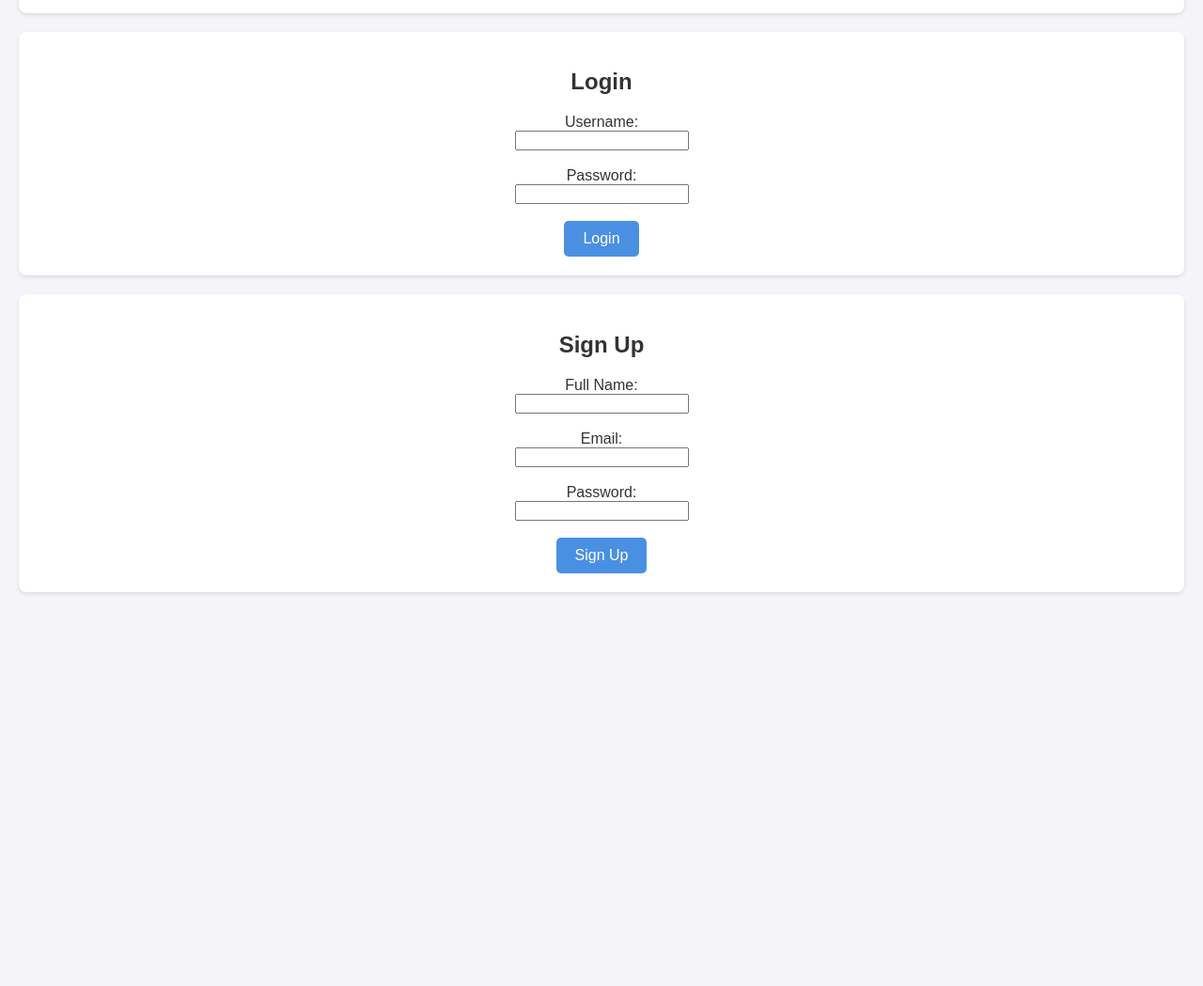
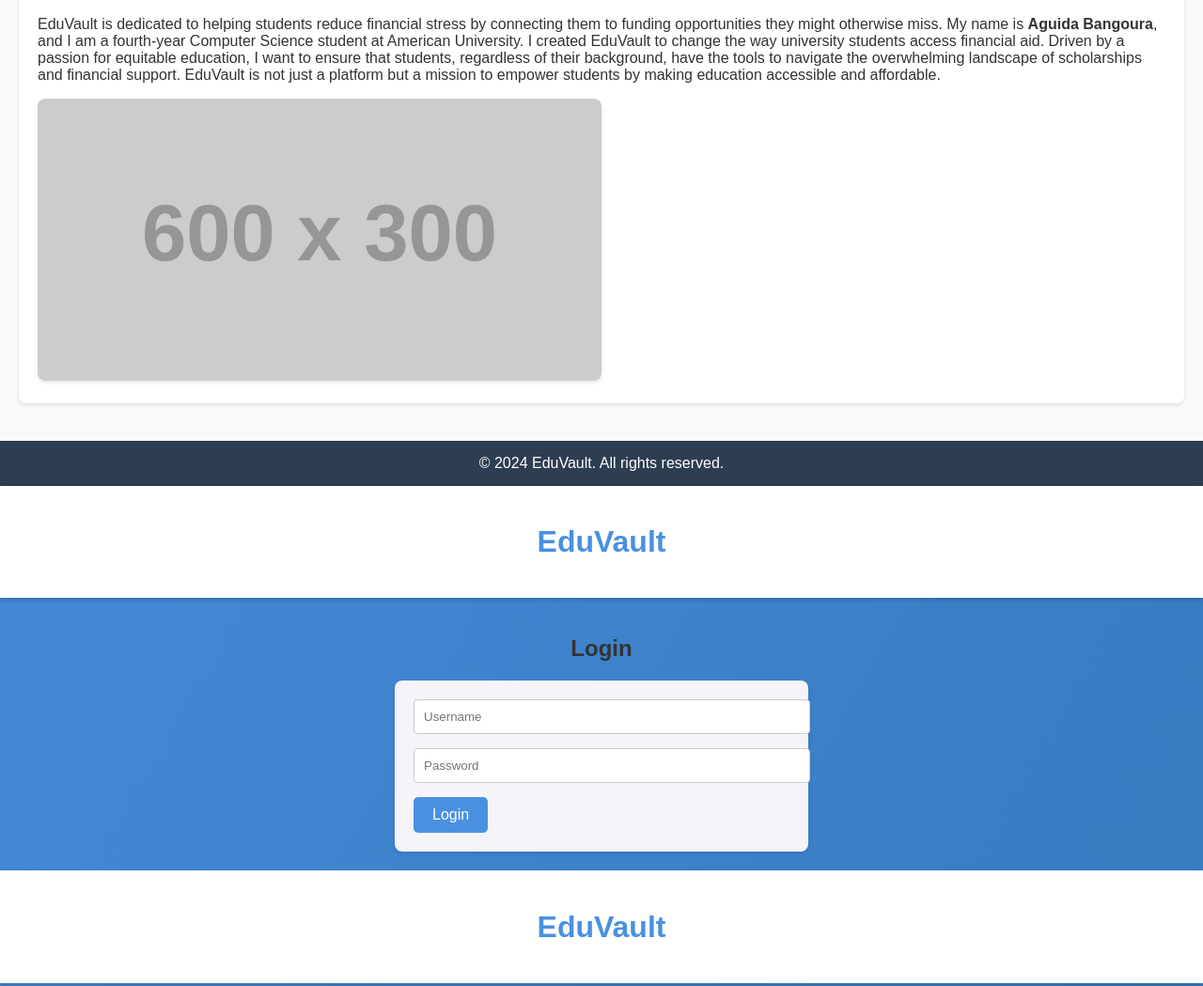
Before and after one commit to Aguidab/EduVault, a plain HTML site: page index.html in a window 1280 px wide. Shown: the part 882-1931 px from the top of the page at 94% size. Before the commit the page ends 1552 px from the top, so only its background shows below. Drawn offline with Linux system fonts and the light colour scheme; placeholder pictures from the web are drawn by us.

Commit message:
Update index.html

```diff
--- a/index.html
+++ b/index.html
@@ -9,12 +9,12 @@
             font-family: Arial, sans-serif;
             margin: 0;
             padding: 0;
-            background-color: #f4f4f9;
+            background: linear-gradient(to bottom right, #4A90E2, #357ABD);
             color: #333;
         }
         header {
-            background: #4A90E2;
-            color: #fff;
+            background: #ffffff;
+            color: #4A90E2;
             padding: 20px;
             text-align: center;
             box-shadow: 0px 2px 5px rgba(0, 0, 0, 0.2);
@@ -22,20 +22,23 @@
         nav {
             display: flex;
             justify-content: center;
-            background-color: #357ABD;
+            background-color: #2C3E50;
             padding: 10px 0;
         }
         nav a {
             color: #fff;
             text-decoration: none;
             margin: 0 15px;
-            font-size: 16px;
+            font-size: 18px;
+            font-weight: bold;
         }
         nav a:hover {
-            text-decoration: underline;
+            color: #4A90E2;
         }
         main {
             padding: 20px;
+            background: #f9f9f9;
+            min-height: 100vh;
         }
         section {
             margin: 20px 0;
@@ -48,13 +51,10 @@
             text-align: center;
         }
         footer {
-            background: #333;
+            background: #2C3E50;
             color: #fff;
             text-align: center;
-            padding: 10px 0;
-            position: fixed;
-            bottom: 0;
-            width: 100%;
+            padding: 15px 0;
         }
         button {
             background-color: #4A90E2;
@@ -64,6 +64,7 @@
             font-size: 16px;
             cursor: pointer;
             border-radius: 5px;
+            transition: background-color 0.3s;
         }
         button:hover {
             background-color: #357ABD;
@@ -72,6 +73,28 @@
             max-width: 100%;
             height: auto;
             border-radius: 8px;
+            box-shadow: 0 2px 4px rgba(0, 0, 0, 0.1);
+        }
+        .form-container {
+            display: flex;
+            flex-direction: column;
+            align-items: center;
+            margin: 20px;
+        }
+        .form-container form {
+            background: #f4f4f9;
+            padding: 20px;
+            border-radius: 8px;
+            box-shadow: 0 2px 4px rgba(0, 0, 0, 0.1);
+            width: 100%;
+            max-width: 400px;
+        }
+        .form-container input {
+            width: 100%;
+            padding: 10px;
+            margin-bottom: 15px;
+            border: 1px solid #ccc;
+            border-radius: 4px;
         }
     </style>
 </head>
@@ -83,44 +106,25 @@
     <nav>
         <a href="#home">Home</a>
         <a href="#about">About Us</a>
-        <a href="#login">Login</a>
-        <a href="#signup">Sign Up</a>
+        <a href="login.html">Login</a>
+        <a href="signup.html">Sign Up</a>
     </nav>
     <main>
         <section id="home" class="centered">
             <h2>Welcome to EduVault</h2>
             <p>We connect students with customized scholarships tailored to their unique needs.</p>
+            <img src="https://via.placeholder.com/800x400" alt="Welcome Image">
             <button onclick="alert('Feature Coming Soon!')">Start Now</button>
         </section>
 
         <section id="about">
             <h2>About Us</h2>
-            <p>EduVault is dedicated to helping students reduce financial stress by connecting them to funding opportunities they might otherwise miss. We believe in equitable access to education and financial literacy.</p>
-            <img src="https://via.placeholder.com/600x300" alt="Scholarship Opportunities">
-        </section>
-
-        <section id="login" class="centered">
-            <h2>Login</h2>
-            <form>
-                <label for="username">Username:</label><br>
-                <input type="text" id="username" name="username" required><br><br>
-                <label for="password">Password:</label><br>
-                <input type="password" id="password" name="password" required><br><br>
-                <button type="submit">Login</button>
-            </form>
-        </section>
-
-        <section id="signup" class="centered">
-            <h2>Sign Up</h2>
-            <form>
-                <label for="name">Full Name:</label><br>
-                <input type="text" id="name" name="name" required><br><br>
-                <label for="email">Email:</label><br>
-                <input type="email" id="email" name="email" required><br><br>
-                <label for="password">Password:</label><br>
-                <input type="password" id="password" name="password" required><br><br>
-                <button type="submit">Sign Up</button>
-            </form>
+            <p>EduVault is dedicated to helping students reduce financial stress by connecting them to funding opportunities they might otherwise miss.
+            My name is <strong>Aguida Bangoura</strong>, and I am a fourth-year Computer Science student at American University. I created EduVault to
+            change the way university students access financial aid. Driven by a passion for equitable education, I want to ensure that students, regardless of their
+            background, have the tools to navigate the overwhelming landscape of scholarships and financial support. EduVault is not just a platform but a mission
+            to empower students by making education accessible and affordable.</p>
+            <img src="https://via.placeholder.com/600x300" alt="About Us Image">
         </section>
     </main>
     <footer>
@@ -128,3 +132,52 @@
     </footer>
 </body>
 </html>
+
+<!-- Separate Login Page: login.html -->
+<!DOCTYPE html>
+<html lang="en">
+<head>
+    <meta charset="UTF-8">
+    <meta name="viewport" content="width=device-width, initial-scale=1.0">
+    <title>Login - EduVault</title>
+    <link rel="stylesheet" href="styles.css">
+</head>
+<body>
+    <header>
+        <h1>EduVault</h1>
+    </header>
+    <div class="form-container">
+        <h2>Login</h2>
+        <form>
+            <input type="text" placeholder="Username" required>
+            <input type="password" placeholder="Password" required>
+            <button type="submit">Login</button>
+        </form>
+    </div>
+</body>
+</html>
+
+<!-- Separate Sign Up Page: signup.html -->
+<!DOCTYPE html>
+<html lang="en">
+<head>
+    <meta charset="UTF-8">
+    <meta name="viewport" content="width=device-width, initial-scale=1.0">
+    <title>Sign Up - EduVault</title>
+    <link rel="stylesheet" href="styles.css">
+</head>
+<body>
+    <header>
+        <h1>EduVault</h1>
+    </header>
+    <div class="form-container">
+        <h2>Sign Up</h2>
+        <form>
+            <input type="text" placeholder="Full Name" required>
+            <input type="email" placeholder="Email" required>
+            <input type="password" placeholder="Password" required>
+            <button type="submit">Sign Up</button>
+        </form>
+    </div>
+</body>
+</html>
```
